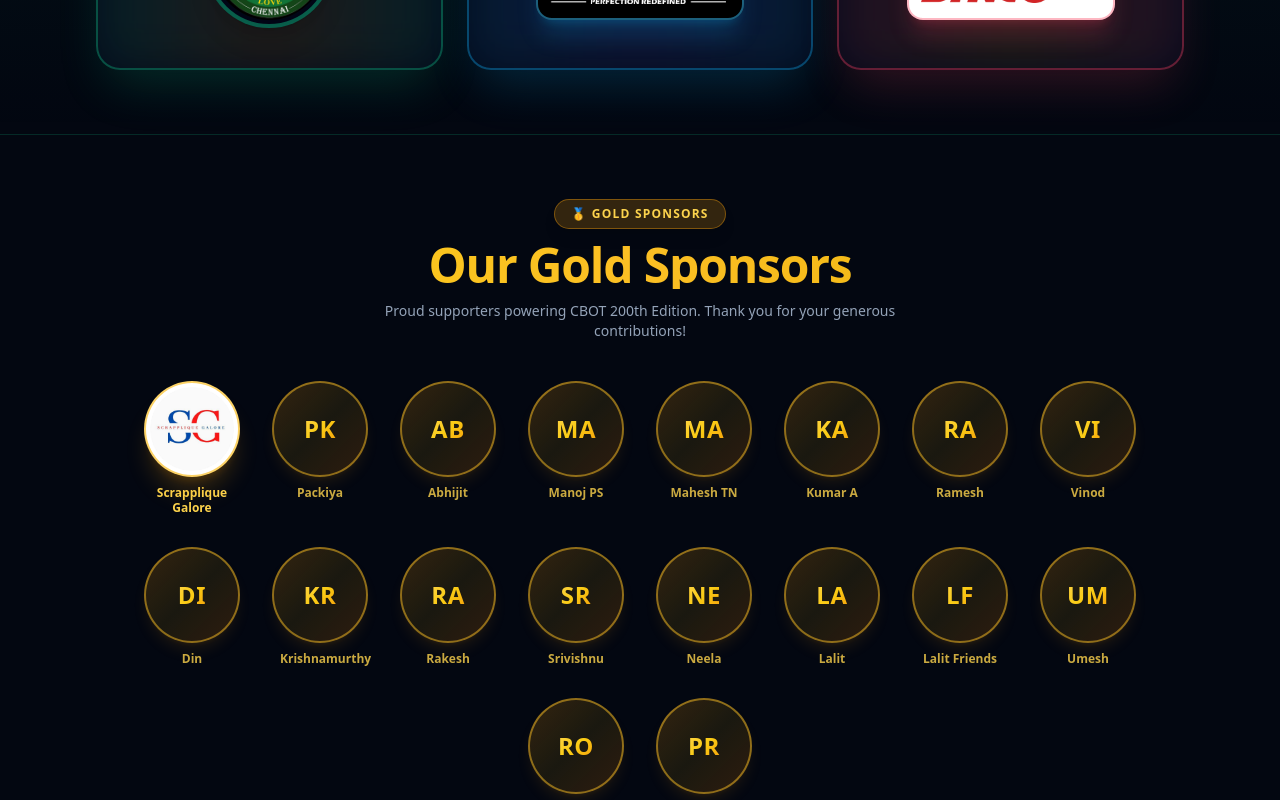
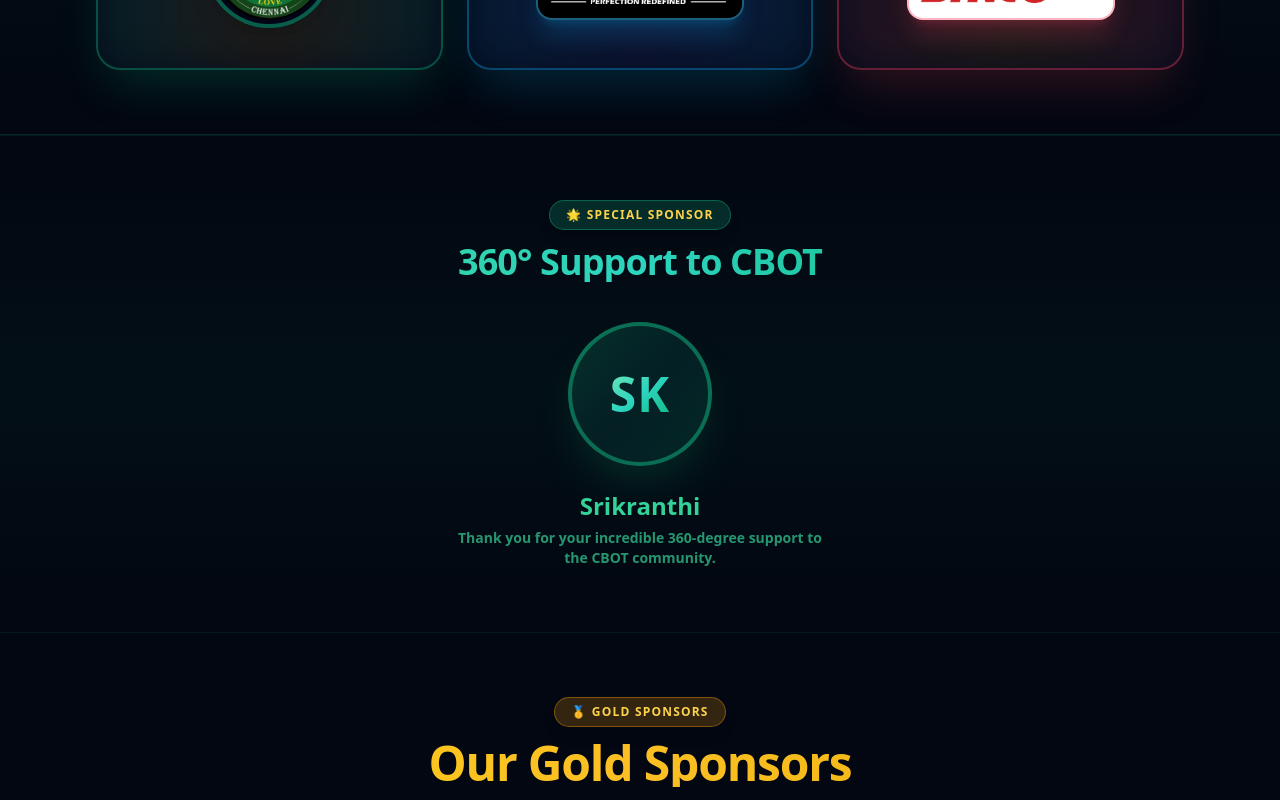
Before and after one commit to cbotworld/cbotwebsite, a Next.js app: page / in a window 1280 px wide. Shown: the part 1640-2440 px from the top of the page. Built offline with nearby package versions, Linux system fonts and the light colour scheme; no server answers; the database is empty.

Commit message:
special sponssor

```diff
--- a/src/app/HomeClient.tsx
+++ b/src/app/HomeClient.tsx
@@ -324,6 +324,44 @@ export default function HomeClient({
         </div>
       </section>
 
+      {/* SPECIAL SPONSOR SECTION */}
+      <section id="special-sponsors" className="py-16 relative overflow-hidden bg-gradient-to-b from-transparent via-emerald-500/5 to-transparent border-y border-emerald-500/10">
+        <div className="relative mx-auto max-w-4xl px-4 sm:px-6 lg:px-8 text-center space-y-10">
+          <div className="space-y-3">
+            <Badge variant="carrom" className="px-4 py-1.5 font-extrabold text-xs tracking-widest uppercase shadow-lg bg-emerald-500/20 text-emerald-400 border-emerald-500/40">
+              🌟 Special Sponsor
+            </Badge>
+            <h2 className="text-3xl sm:text-4xl font-black tracking-tight bg-gradient-to-r from-emerald-400 via-teal-400 to-emerald-500 bg-clip-text text-transparent">
+              360° Support to CBOT
+            </h2>
+          </div>
+
+          <div className="flex flex-col items-center justify-center">
+            <motion.div
+              initial={{ opacity: 0, y: 20 }}
+              whileInView={{ opacity: 1, y: 0 }}
+              viewport={{ once: true }}
+              transition={{ duration: 0.5 }}
+              className="flex flex-col items-center gap-4 group"
+            >
+              <div className="relative">
+                <div className="h-28 w-28 sm:h-36 sm:w-36 rounded-full border-4 border-emerald-500/50 bg-gradient-to-br from-emerald-500/20 via-teal-500/10 to-emerald-600/20 flex items-center justify-center shadow-2xl shadow-emerald-500/20 group-hover:scale-110 group-hover:border-emerald-400 group-hover:shadow-emerald-400/30 transition-all duration-500">
+                  <span className="text-4xl sm:text-5xl font-black bg-gradient-to-br from-emerald-300 via-teal-400 to-emerald-500 bg-clip-text text-transparent select-none tracking-wide">
+                    SK
+                  </span>
+                </div>
+                <div className="absolute -inset-4 rounded-full bg-gradient-to-r from-emerald-400/20 via-teal-400/15 to-emerald-400/20 blur-2xl opacity-0 group-hover:opacity-100 transition-opacity duration-500 -z-10" />
+              </div>
+              <div className="text-center space-y-1.5 mt-2">
+                <h3 className="text-xl sm:text-2xl font-black text-emerald-400 leading-tight group-hover:text-emerald-300 transition-colors">Srikranthi</h3>
+                <p className="text-sm font-semibold text-emerald-400/70 max-w-sm mx-auto">Thank you for your incredible 360-degree support to the CBOT community.</p>
+              </div>
+            </motion.div>
+          </div>
+        </div>
+      </section>
+
+
       {/* GOLD SPONSORS SECTION */}
       <section id="gold-sponsors" className="py-16 relative overflow-hidden">
         {/* Background glow */}
```
